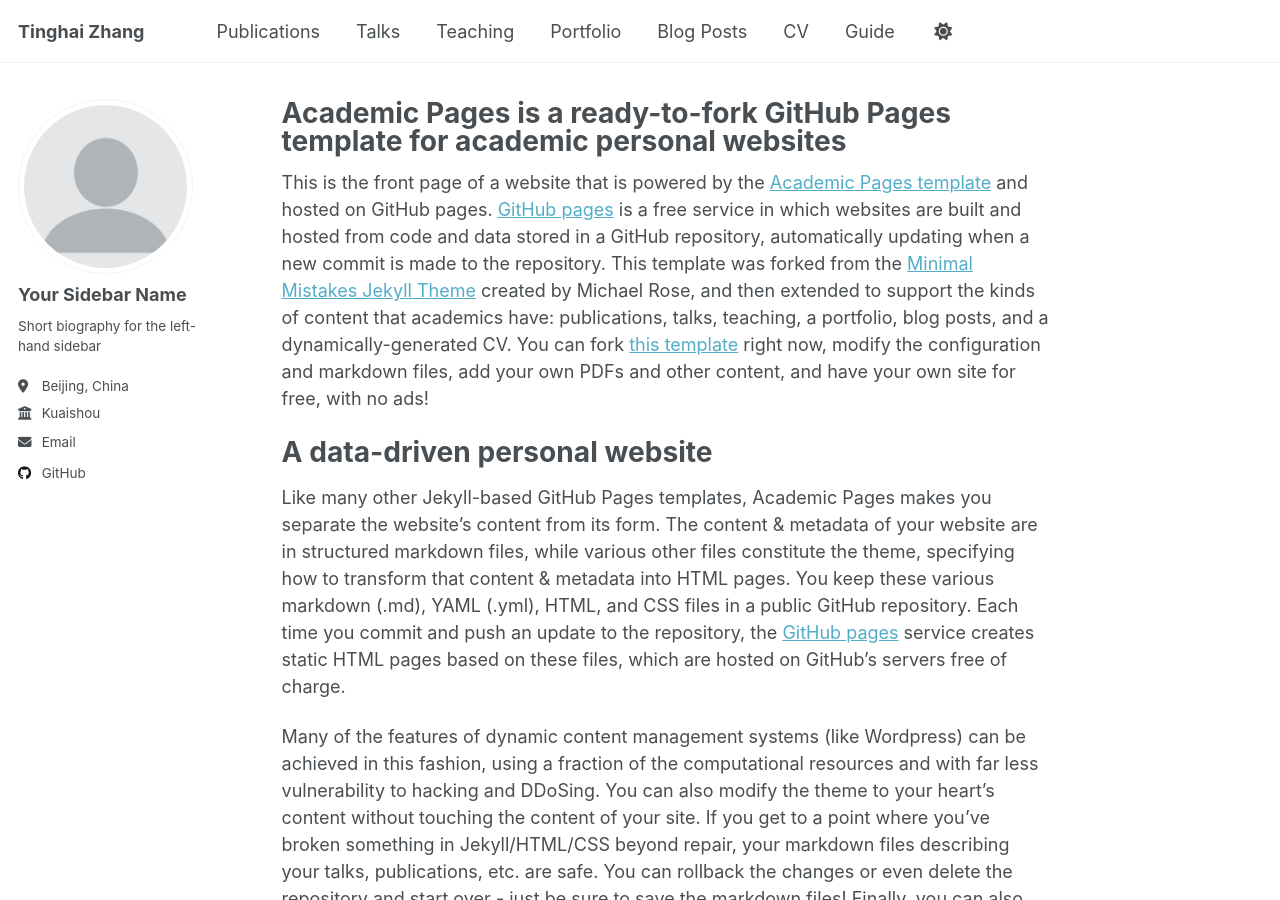
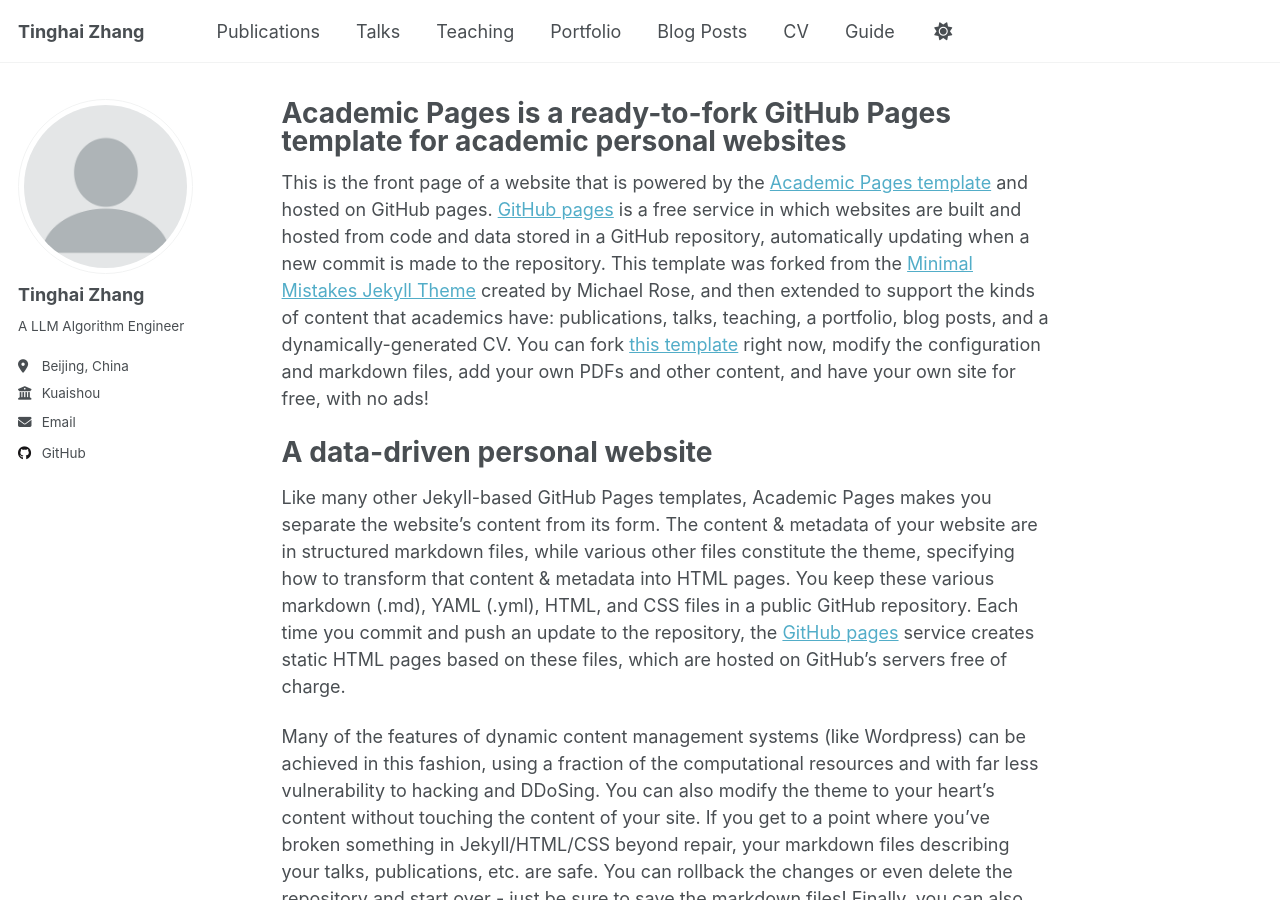
Before and after one commit to neyczth/neyczth.github.io, a Jekyll site: the page built from _pages/about.md, in a window 1280 px wide and 900 px high. Built offline with Jekyll 4.4.1, drawn with Linux system fonts in a browser that asks for light colours.

Commit message:
Update _config.yml

```diff
--- a/_config.yml
+++ b/_config.yml
@@ -23,9 +23,9 @@ repository               : "neyczth/neyczth.github.io"
 author:
   # Biographic information
   avatar           : "profile.png"
-  name             : "Your Sidebar Name"
+  name             : "Tinghai Zhang"
   pronouns         : # example: "she/her"
-  bio              : "Short biography for the left-hand sidebar"
+  bio              : "A LLM Algorithm Engineer"
   location         : "Beijing, China"
   employer         : "Kuaishou"
   uri              : # URL
```
